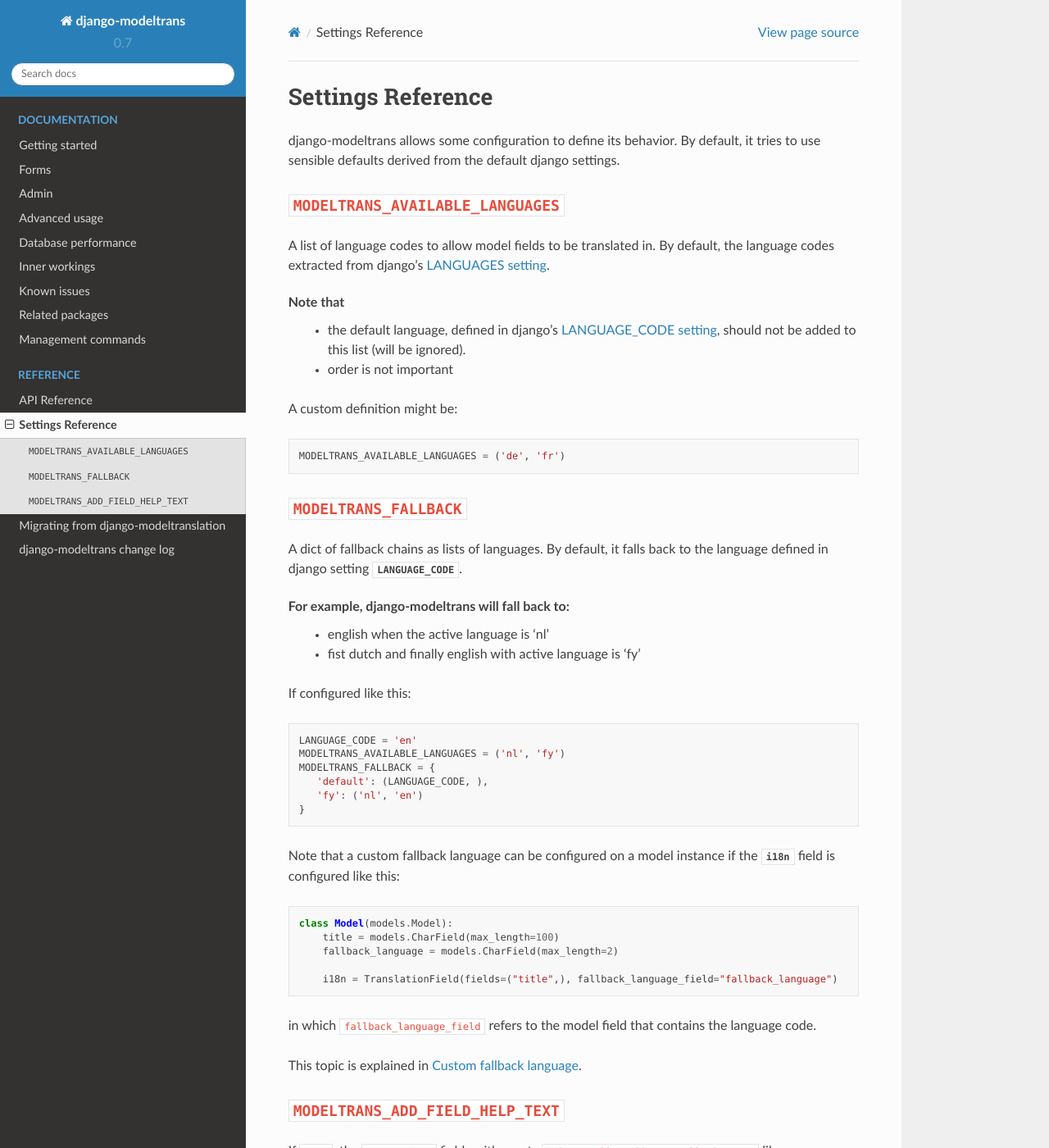
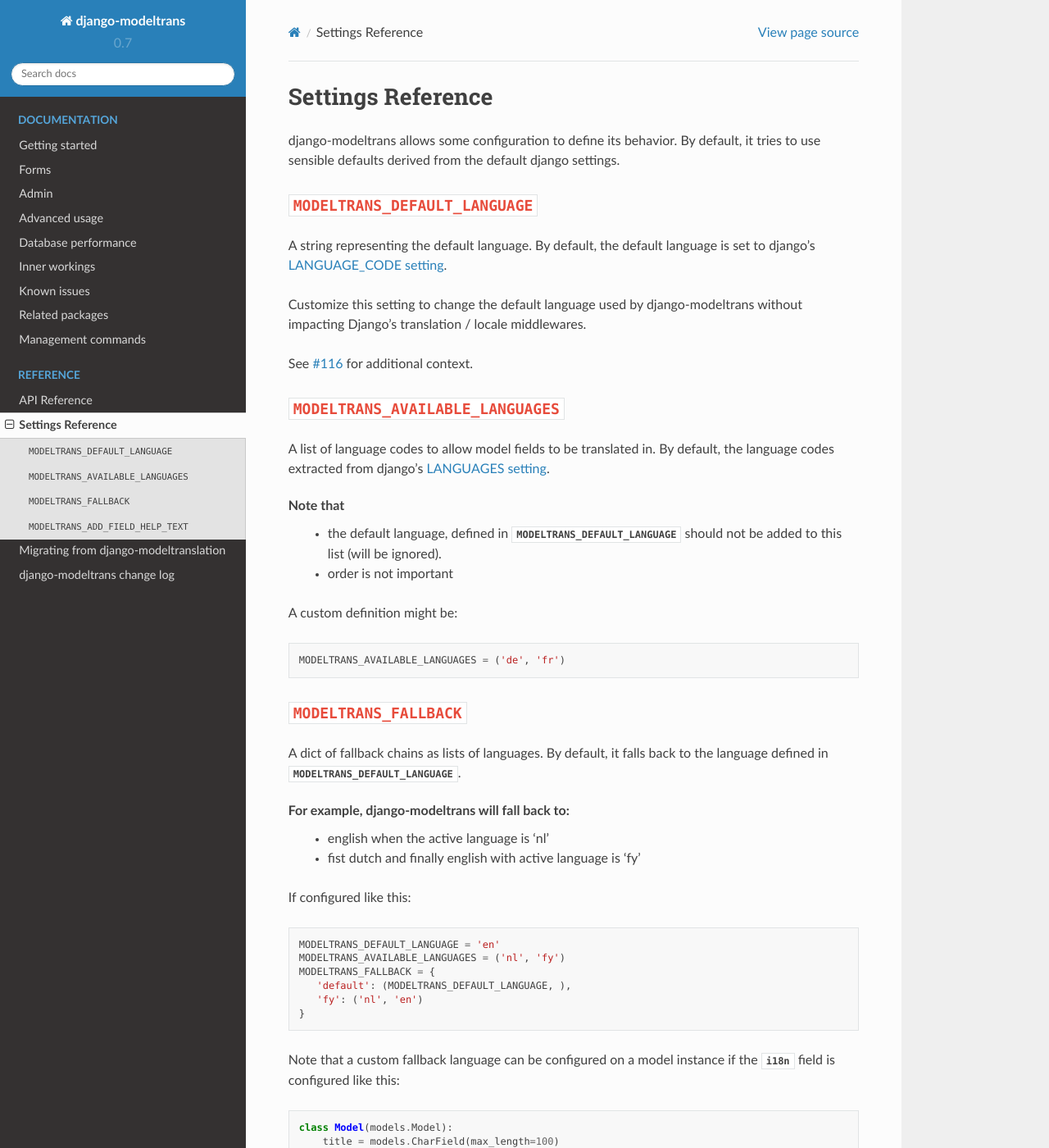
Before and after one commit to zostera/django-modeltrans, a Sphinx documentation site: the page built from docs/pages/settings.rst, in a window 1280 px wide and 1400 px high. Shown: the whole window at 82% size. Built offline with Sphinx 7.4.7 and the Read the Docs theme 2.0.0, drawn with Linux system fonts in a browser that asks for light colours.

Commit message:
Add MODELTRANS_DEFAULT_LANGUAGE setting (#117)
fixes: #116

```diff
--- a/docs/pages/inner-workings.rst
+++ b/docs/pages/inner-workings.rst
@@ -76,7 +76,7 @@
     # 'Valk', None
 
 The virtual field ``<field>_i18n`` returns the translated value for the current
-active language and falls back to the language in ``LANGUAGE_CODE``::
+active language and falls back to the language in ``MODELTRANS_DEFAULT_LANGUAGE``::
 
     with override("nl"):
         print(b.title_i18n)
@@ -88,7 +88,7 @@
 
     with override("fr"):
         print(b.title_i18n)
-    # 'Falcon' (no french translation available, falls back to LANGUAGE_CODE)
+    # 'Falcon' (no french translation available, falls back to MODELTRANS_DEFAULT_LANGUAGE)
 
 Django-modeltrans also allows ordering on translated values. Ordering on
 ``<field>_i18n`` probably makes most sense, as it more likely that there is a
--- a/docs/pages/settings.rst
+++ b/docs/pages/settings.rst
@@ -3,6 +3,18 @@
 
 django-modeltrans allows some configuration to define its behavior.
 By default, it tries to use sensible defaults derived from the default django settings.
+
+
+``MODELTRANS_DEFAULT_LANGUAGE``
+----------------------------------
+A string representing the default language.  By default, the default language is set to
+django's `LANGUAGE_CODE setting <https://docs.djangoproject.com/en/stable/ref/settings/#language-code>`_.
+
+Customize this setting to change the default language used by django-modeltrans without impacting
+Django's translation / locale middlewares.
+
+See `#116 <https://github.com/zostera/django-modeltrans/issues/116>`_ for additional context.
+
 
 ``MODELTRANS_AVAILABLE_LANGUAGES``
 ----------------------------------
@@ -10,8 +22,7 @@
 the language codes extracted from django's `LANGUAGES setting <https://docs.djangoproject.com/en/stable/ref/settings/#languages>`_.
 
 Note that
- - the default language, defined in django's `LANGUAGE_CODE setting <https://docs.djangoproject.com/en/stable/ref/settings/#language-code>`_,
-   should not be added to this list (will be ignored).
+ - the default language, defined in `MODELTRANS_DEFAULT_LANGUAGE` should not be added to this list (will be ignored).
  - order is not important
 
 A custom definition might be::
@@ -23,7 +34,7 @@
 
 ``MODELTRANS_FALLBACK``
 -----------------------
-A dict of fallback chains as lists of languages. By default, it falls back to the language defined in django setting `LANGUAGE_CODE`.
+A dict of fallback chains as lists of languages. By default, it falls back to the language defined in `MODELTRANS_DEFAULT_LANGUAGE`.
 
 For example, django-modeltrans will fall back to:
  - english when the active language is 'nl'
@@ -31,10 +42,10 @@
 
 If configured like this::
 
-    LANGUAGE_CODE = 'en'
+    MODELTRANS_DEFAULT_LANGUAGE = 'en'
     MODELTRANS_AVAILABLE_LANGUAGES = ('nl', 'fy')
     MODELTRANS_FALLBACK = {
-       'default': (LANGUAGE_CODE, ),
+       'default': (MODELTRANS_DEFAULT_LANGUAGE, ),
        'fy': ('nl', 'en')
     }
 
--- a/docs/pages/working-with-models.rst
+++ b/docs/pages/working-with-models.rst
@@ -7,7 +7,7 @@
 ------------------------
 
 By default, fallback is centrally configured with :ref:`settings_fallback`.
-That might not be sufficient, for example if part of the content is created for a single language which is not ``LANGUAGE_CODE``.
+That might not be sufficient, for example if part of the content is created for a single language which is not ``MODELTRANS_DEFAULT_LANGUAGE``.
 
 In that case, it can be configured per-record using the ``fallback_language_field`` argument to ``TranslationField``::
 
@@ -27,7 +27,7 @@
 
 Note that
  - if in this example no `newsroom` is set yet, the centrally configured fallback is used.
- - the original field _always_ contains the language as configured by ``LANGUAGE_CODE``.
+ - the original field _always_ contains the language as configured by ``MODELTRANS_DEFAULT_LANGUAGE``.
 
 With the models above::
 
--- a/docs/spelling_wordlist.txt
+++ b/docs/spelling_wordlist.txt
@@ -12,6 +12,7 @@
 fy
 german
 mixin
+middlewares
 modeltrans
 modeltranslation
 nl
```
Also changed, not shown: 2 other files.
